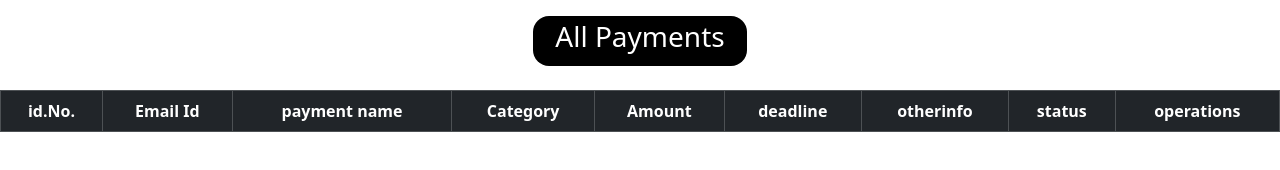
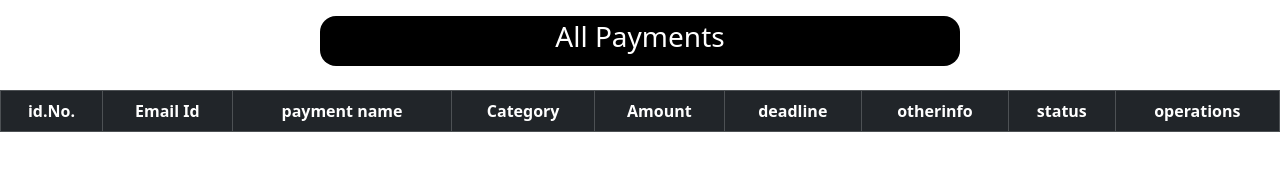
Before and after one commit to AdityaJindal07/payment_reminder, a website: page public/paymentManager.html in a window 1280 px wide. Drawn offline with nearby package versions, Linux system fonts and the light colour scheme; no server answers.

Commit message:
small change(frontend)

```diff
--- a/public/paymentManager.html
+++ b/public/paymentManager.html
@@ -123,7 +123,7 @@
 
     <center>
 
-        <div class="col-2 mt-3 p-1 rounded-4 border-1"
+        <div class="col-2 mt-3 p-1 rounded-4 border-1 col-sm-6"
             style="background-color: black; border-radius: 3px;color: white;">
             <h3>All Payments</h3>
         </div>
```
